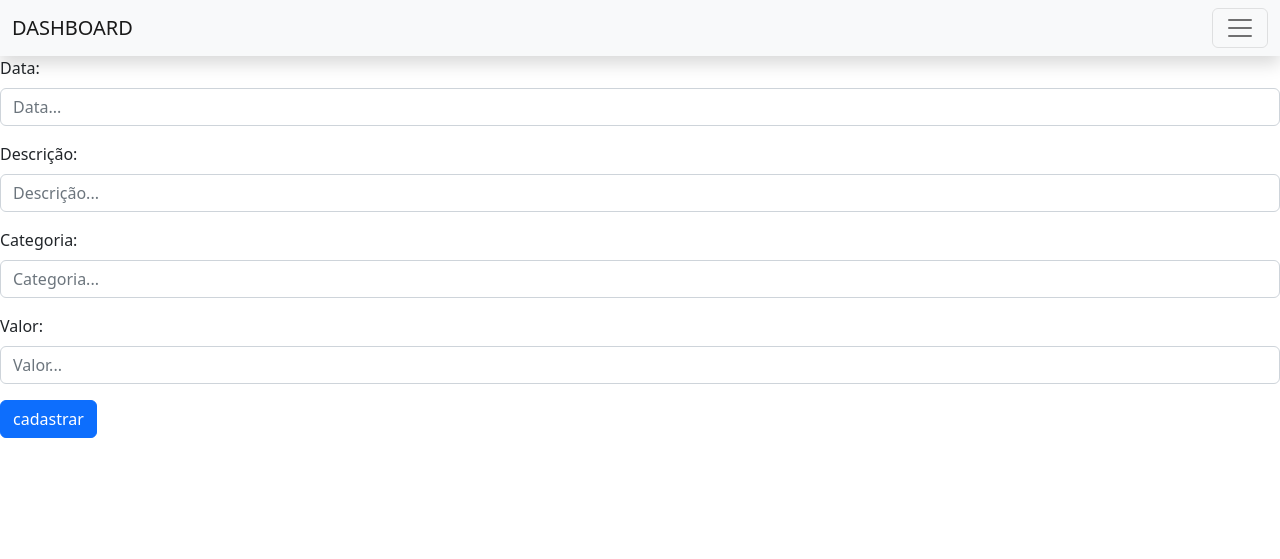
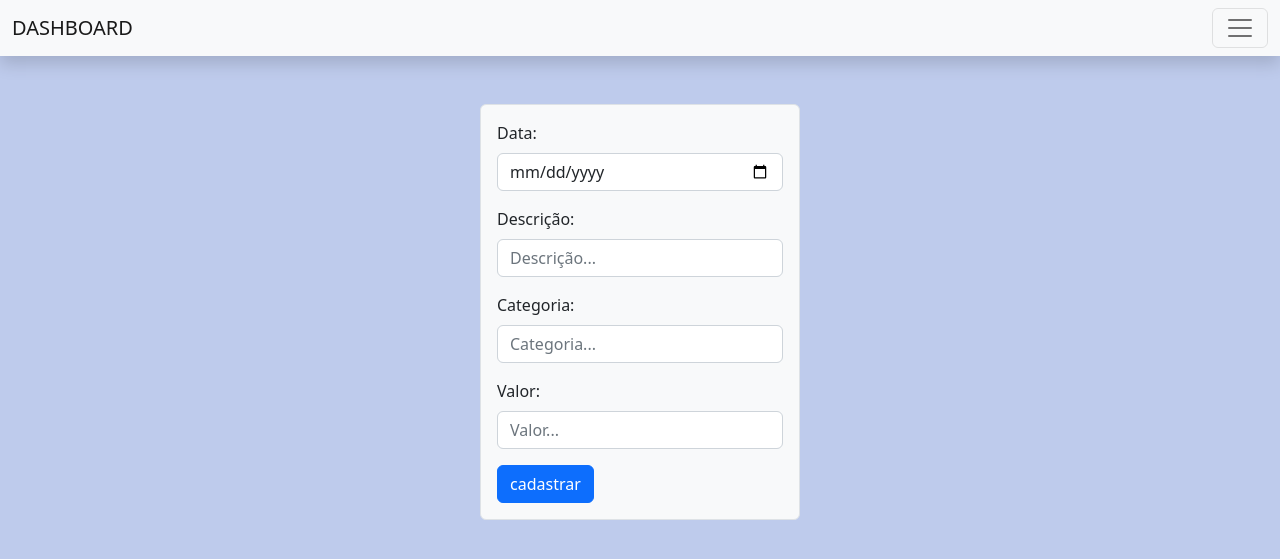
Before and after one commit to jpcamatari/Sistema-Dashboard-Django, a Django app: page /lancar in a window 1280 px wide. Shown: the top 559 px of the page. Run offline with Django 4.2, Linux system fonts and the light colour scheme.

Commit message:
Estilização com CSS do lancar

```diff
--- a/dashboard/templates/lancar.html
+++ b/dashboard/templates/lancar.html
@@ -17,6 +17,9 @@
       .list-group-item:hover {
         background-color: rgba(59, 57, 57, 0.164)!important;
       }
+      .fundo {
+        background-color: #becbec;
+      }
 
 
     </style>
@@ -25,7 +28,7 @@
   </head>
 
 
-  <body>
+  <body class="fundo">
     <nav class="navbar bg-light shadow">
       <div class="container-fluid">
         <span class="navbar-brand mb-0 h1">DASHBOARD</span>
@@ -57,11 +60,11 @@
   </div>
 </div>
 
-<section class="mb-3">
-    <form action="{% url 'lancar' %}" method='POST'>{% csrf_token %}
+<section class="mb-3 mt-5 mx-auto w-25 border border-shadow rounded bg-light text-dark">
+    <form action="{% url 'lancar' %}" class="p-3" method='POST'>{% csrf_token %}
         <div class="mb-3">
             <label class="form-label">Data:</label>
-            <input type="text" class="form-control" placeholder="Data..." name="data">
+            <input type="date" class="form-control" placeholder="Data..." name="data">
         </div>
         <div class="mb-3">
             <label class="form-label">Descrição:</label>
```
